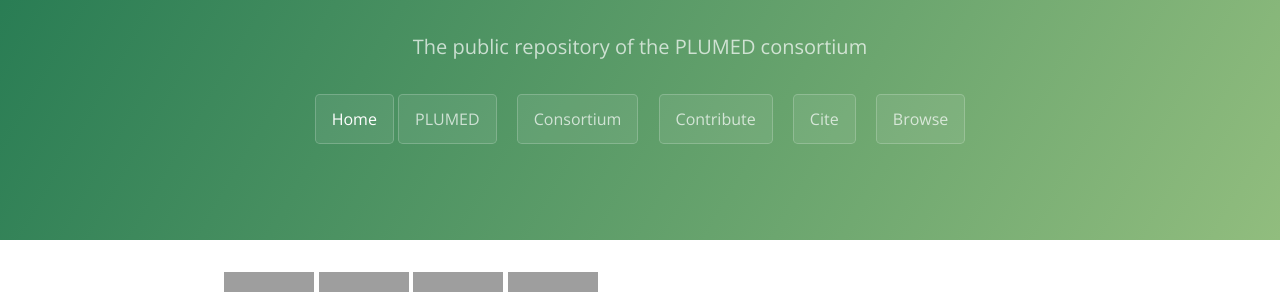
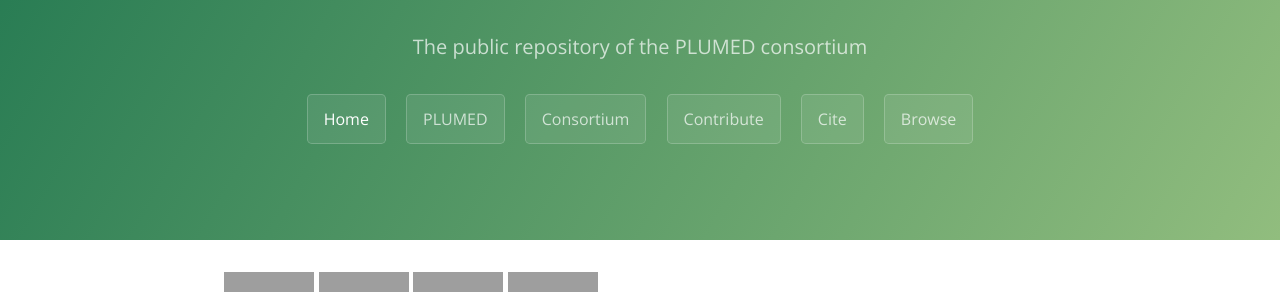
Before and after one commit to plumed-nest/plumed-nest, a Jekyll site: the page built from README.md, in a window 1280 px wide. Shown: the part 292-586 px from the top of the page. Built offline with Jekyll 4.4.1, drawn with Linux system fonts in a browser that asks for light colours; our own code applies the rules of GitHub Pages for plain Markdown files; grey boxes are pictures that could not be loaded.

```diff
--- a/_layouts/default.html
+++ b/_layouts/default.html
@@ -25,7 +25,7 @@
       <h2 class="project-tagline">The public repository of the PLUMED consortium</h2>
       {% for item in site.data.navigation.pages %}
         {% if page.url == item.url %}
-        <a href="{{ site.baseurl }}{{ item.url }}" class="btn2">{{ item.title }}</a>
+        <a href="{{ site.baseurl }}{{ item.url }}" class="btn actual">{{ item.title }}</a>
         {% else %}
         <a href="{{ site.baseurl }}{{ item.url }}" class="btn">{{ item.title }}</a>
         {% endif %}
--- a/_sass/jekyll-theme-cayman-green.scss
+++ b/_sass/jekyll-theme-cayman-green.scss
@@ -99,50 +99,6 @@
     font-size: 0.9rem;
 
     + .btn {
-      margin-top: 1rem;
-      margin-left: 0;
-    }
-  }
-}
-
-.btn2 {
-  display: inline-block;
-  margin-bottom: 1rem;
-  color: rgb(255, 255, 255);
-  background-color: rgba(255, 255, 255, 0.08);
-  border-color: rgba(255, 255, 255, 0.2);
-  border-style: solid;
-  border-width: 1px;
-  border-radius: 0.3rem;
-  transition: color 0.2s, background-color 0.2s, border-color 0.2s;
-
-  &:hover {
-    color: rgba(255, 255, 255, 0.8);
-    text-decoration: none;
-    background-color: rgba(255, 255, 255, 0.2);
-    border-color: rgba(255, 255, 255, 0.3);
-  }
-
-  + .btn2 {
-    margin-left: 1rem;
-  }
-
-  @include large {
-    padding: 0.75rem 1rem;
-  }
-
-  @include medium {
-    padding: 0.6rem 0.9rem;
-    font-size: 0.9rem;
-  }
-
-  @include small {
-    display: block;
-    width: 100%;
-    padding: 0.75rem;
-    font-size: 0.9rem;
-
-    + .btn2 {
       margin-top: 1rem;
       margin-left: 0;
     }
--- a/assets/css/style.scss
+++ b/assets/css/style.scss
@@ -109,3 +109,7 @@
   text-decoration: none;
   cursor: pointer;
 }
+
+.actual {
+  color: #FFF;
+}
```
